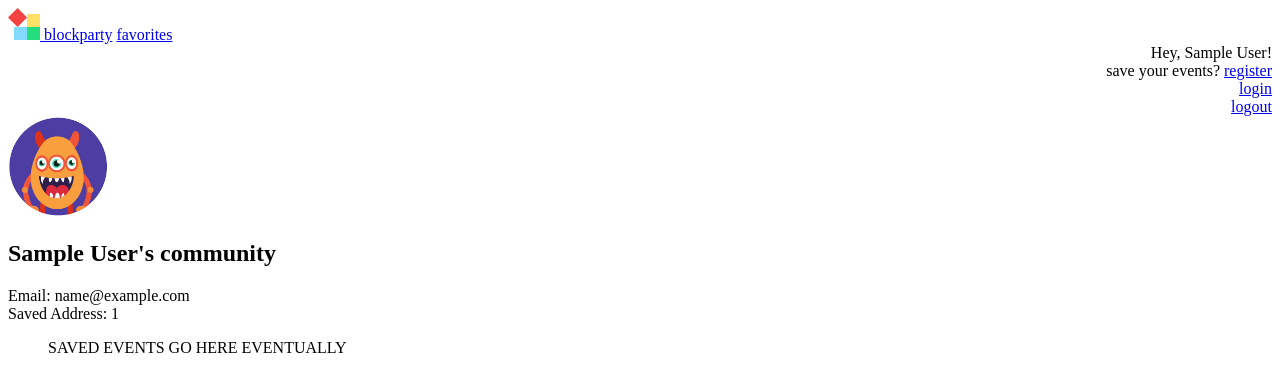
After one commit to eileenhays/block_party, a Flask app: page /favorites in a window 1280 px wide. The commit adds this page. Shown: the top 392 px of the page. Run offline with Flask 2, Linux system fonts and the light colour scheme; the visitor is signed in with stand-in values (Sample User, id 1).

Commit message:
save event data functionaility minus the formatted address

```diff
--- a/server.py
+++ b/server.py
@@ -9,7 +9,7 @@ from flask_debugtoolbar import DebugToolbarExtension
 from sys import argv
 from pprint import pprint, pformat
 
-from model import db, connect_to_db, User, Address
+from model import db, connect_to_db, User, Address, Saved_event
 import os
 import api_data_handler
 from passlib.hash import bcrypt
@@ -47,7 +47,6 @@ def index():
 def search_for_events():
     """Request events from Meetup API and returns a JSON with local events."""
 
-    name = request.args.get('name')
     address = request.args.get('address')
     lat = request.args.get('lat')
     lng = request.args.get('lng')
@@ -58,7 +57,6 @@ def search_for_events():
     print session
 
     raw_data = api_data_handler.meetup_api_call(lat, lng, api_key)
-    # print pprint(raw_data)
     clean_data = api_data_handler.meetup_jsonify_events(raw_data)
     # print pprint(clean_data)
 
@@ -118,8 +116,6 @@ def load_user(user_id):
     return User.query.get(user_id)
 
 
-
-
 @app.route('/login')
 def render_login_page():
     """Shows the registration and login page. Gives user access to profile."""
@@ -160,15 +156,31 @@ def logout():
     flash("Logout successful!")
     return redirect('/')
 
-@app.route('/add-fave')
+
+@app.route('/add-fave', methods=['POST'])
 @login_required
 def save_event_in_database():
     """Saves event information in database when user favorites"""
 
-    pass
-    name = request.args.get('name')
-    url = request.args.get('url')
-    return "My event: ", name
+    evt_name = request.form.get("name")
+    time = request.form.get("time")
+    url = request.form.get("url")
+    lat = request.form.get("lat")
+    lng = request.form.get("lng")
+    address = request.form.get("address")
+
+    # add event address
+    new_address = Address(lat=lat, lng=lng, formatted_addy=address)
+    db.session.add(new_address)
+    db.session.flush()
+
+    new_evt = Saved_event(name=evt_name, datetime=time, url=url, user_id=session['user_id'], addy_id=new_address.addy_id)
+
+    db.session.add(new_evt)
+    db.session.commit()
+
+    print "New event was added to favorites"
+    return evt_name
 
 
 @app.route('/favorites')
@@ -186,26 +198,6 @@ def render_profile_page():
     return render_template("profile.html")
 
 
-# @app.route('/meetup-event-search')
-# def search_specific_meetup_event():
-#     """Request events from Meetup API and returns a JSON with local events."""
-
-#     evt_id = request.args.get('evt_id')
-
-
-#     session["address"] = address
-#     session["lat"] = lat
-#     session["lng"] = lng
-#     print session
-
-#     raw_data = api_data_handler.meetup_api_call(lat, lng, api_key)
-#     # print pprint(raw_data)
-#     clean_data = api_data_handler.meetup_jsonify_events(raw_data)
-#     # print pprint(clean_data)
-
-#     return jsonify(clean_data)
-
-
 
 if __name__ == "__main__":
     # We have to set debug=True here, since it has to be True at the
--- a/static/css/style.css
+++ b/static/css/style.css
@@ -1,3 +1,7 @@
 .right-header-links {
 	text-align: right;
 }
+
+#logo {
+	font-size: 1em;
+}
--- a/templates/base.html
+++ b/templates/base.html
@@ -7,7 +7,7 @@
     	{% if messages %}
     		<ul class=flashes>
     			{% for message in messages %}
-    			<li>{{ message }}</li>
+    			 {{ message }}
     			{% endfor %}
     		</ul>
     	{% endif %}
@@ -18,8 +18,8 @@
 
 <body>
     <div class="header-nav-bar">
-        BLOCK PARTY LOGO!
-        <a href="/favorites">Favorites</a>
+        <a href="/"><img src="/static/images/blocks.svg" id="logo"> blockparty</a>
+        <a href="/favorites">favorites</a>
     </div>
 
 	<div class="right-header-links">
--- /dev/null
+++ b/templates/favorites.html
@@ -0,0 +1,28 @@
+{% extends 'base.html' %}
+{% block title %}Favorites{% endblock %}
+
+{% block head %}
+{% endblock %}
+
+{% block content %}
+
+  <div id="user-info">
+	  <img src="/static/images/profile_pic.jpg" height=100px>
+    <h2>{{ current_user.name }}'s community</h2>
+
+	  Email: {{ current_user.email }}<br>
+	  Saved Address:
+    {% if current_user.addy_id %}
+      {{ current_user.addy_id }}
+    {% endif %}
+
+  </div>
+
+  <div id="saved-events">
+    <ul>
+      SAVED EVENTS GO HERE EVENTUALLY
+	</ul>
+  </div>
+
+
+{% endblock %}
--- a/templates/map.html
+++ b/templates/map.html
@@ -9,8 +9,6 @@
 {% endblock %}
 
 {% block content %}
-
-  <h2>Block Party</h2>
 
   <input id="pac-input" class="controls" type="text" placeholder="Enter address" name="search-location">
   <div id="map"> </div>
```
Also changed, not shown: model.py (+1 -9 lines), static/js/map.js (+28 -10 lines), static/images/blocks.svg (added), static/images/profile_pic.jpg (added).
